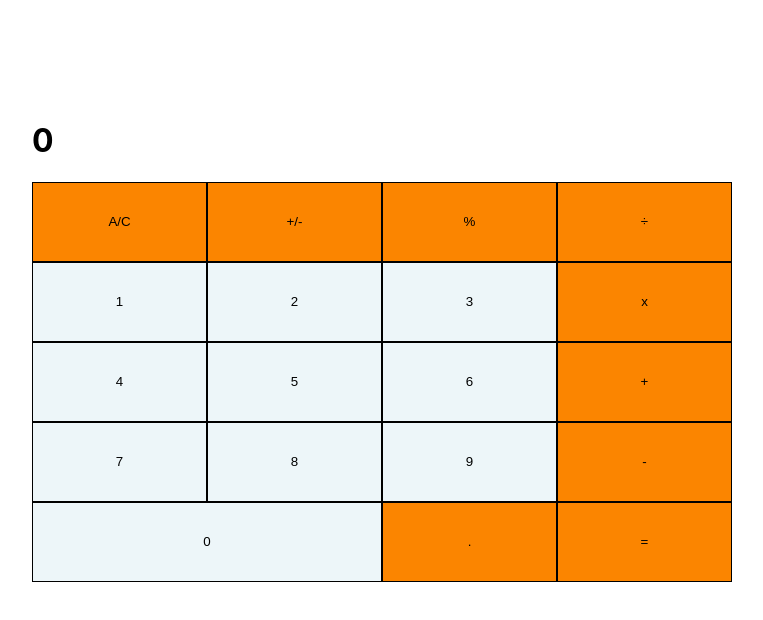
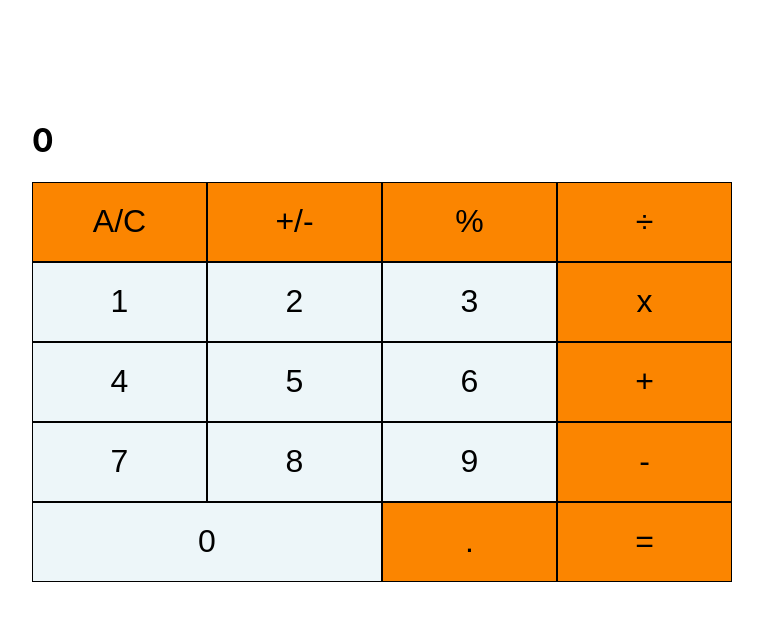
Before and after one commit to luisvinicius09/calculatorReact, a React (Create React App) app: page / in a window 1280 px wide. Shown: the top 620 px of the page, without its empty margins (258-1021 px from the left). Built offline with nearby package versions, Linux system fonts and the light colour scheme.

Commit message:
Update style on individual buttons

```diff
--- a/src/components/Button.js
+++ b/src/components/Button.js
@@ -1,4 +1,5 @@
 import PropTypes from 'prop-types';
+import '../css/button.css';
 
 const Button = ({
   value, clickHandler, color, wide,
@@ -8,15 +9,13 @@ const Button = ({
   const size = wide ? '1 1 50%' : '1 1 25%';
 
   const styles = {
-    color: 'black',
-    border: '1px solid black',
     backgroundColor: color,
     flex: size,
   };
 
   return (
     <>
-      <button style={styles} type="button" onClick={handleClick}>{value}</button>
+      <button style={styles} className="button" type="button" onClick={handleClick}>{value}</button>
     </>
   );
 };
--- /dev/null
+++ b/src/css/button.css
@@ -0,0 +1,14 @@
+.button {
+  color: 'black';
+  border: 1px solid black;
+  font-size: xx-large;
+}
+
+.button:hover {
+  opacity: 0.9;
+  cursor: pointer;
+}
+
+.button:active {
+  opacity: 0.7;
+}
```
Also changed, not shown: src/css/index.css (added, +10 -0 lines).
